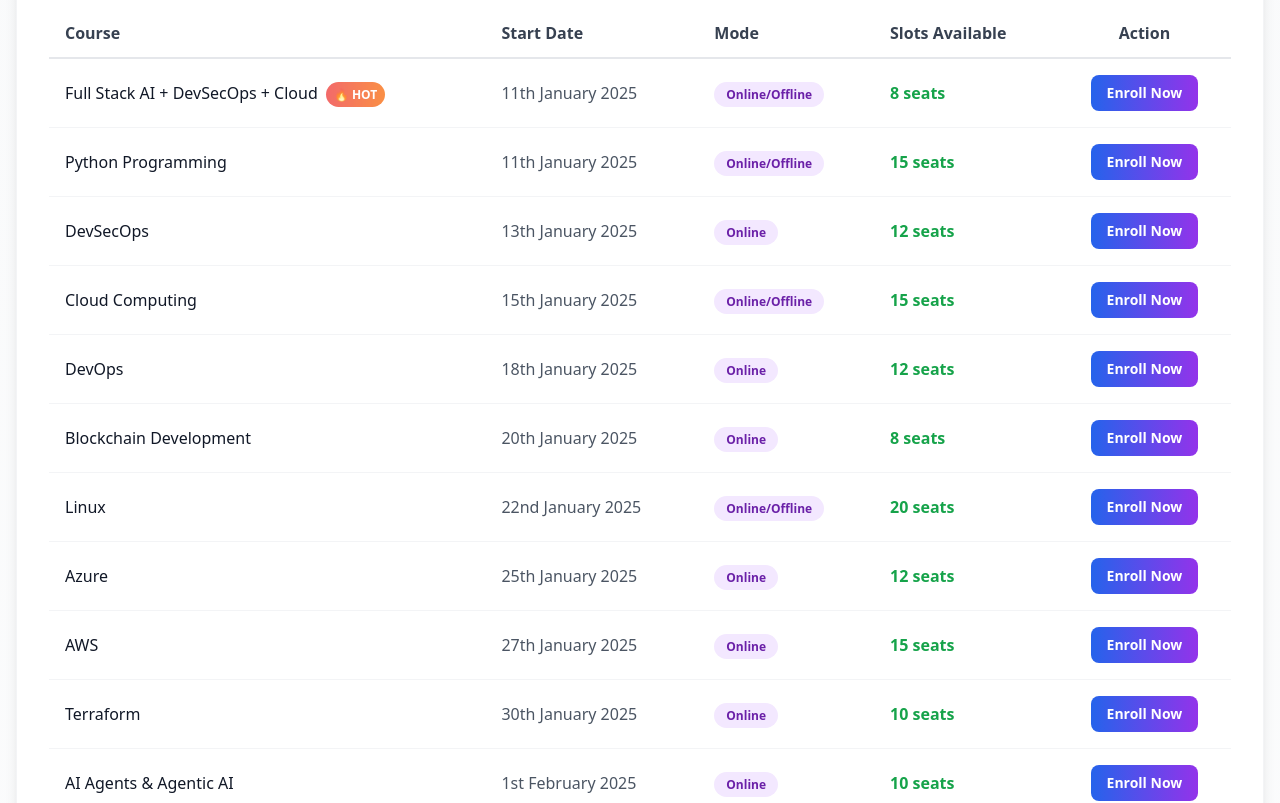
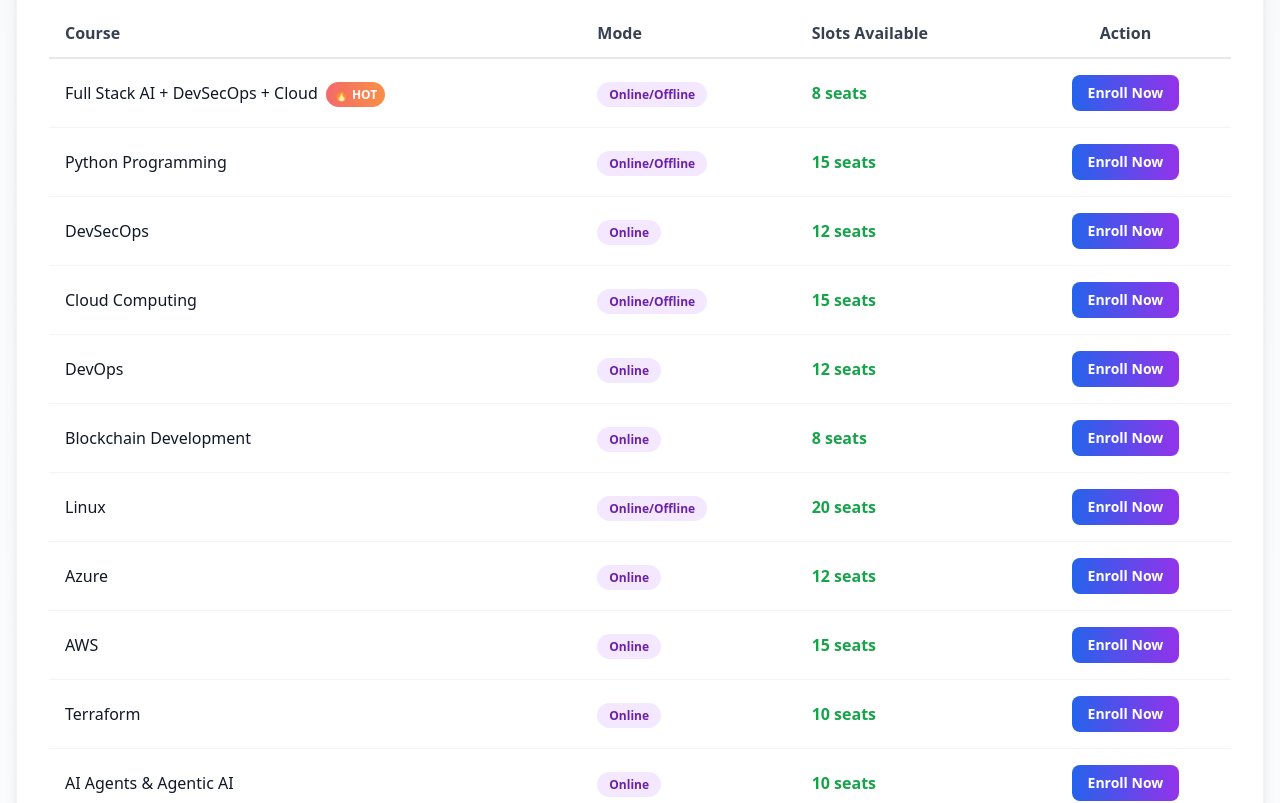
Before and after one commit to miracl-in/miracl-in.github.io, a Next.js app: page /courses in a window 1280 px wide. Shown: the part 420-1223 px from the top of the page. Built offline with nearby package versions, Linux system fonts and the light colour scheme.

Commit message:
Update page.tsx

```diff
--- a/app/courses/page.tsx
+++ b/app/courses/page.tsx
@@ -1,20 +1,20 @@
 import { siteConfig } from '@/app/config'
 
 const upcomingBatches = [
-  { course: "Full Stack AI + DevSecOps + Cloud", startDate: "11th January 2025", slots: 8, mode: "Online/Offline" },
-  { course: "Python Programming", startDate: "11th January 2025", slots: 15, mode: "Online/Offline" },
-  { course: "DevSecOps", startDate: "13th January 2025", slots: 12, mode: "Online" },
-  { course: "Cloud Computing", startDate: "15th January 2025", slots: 15, mode: "Online/Offline" },
-  { course: "DevOps", startDate: "18th January 2025", slots: 12, mode: "Online" },
-  { course: "Blockchain Development", startDate: "20th January 2025", slots: 8, mode: "Online" },
-  { course: "Linux", startDate: "22nd January 2025", slots: 20, mode: "Online/Offline" },
-  { course: "Azure", startDate: "25th January 2025", slots: 12, mode: "Online" },
-  { course: "AWS", startDate: "27th January 2025", slots: 15, mode: "Online" },
-  { course: "Terraform", startDate: "30th January 2025", slots: 10, mode: "Online" },
-  { course: "AI Agents & Agentic AI", startDate: "1st February 2025", slots: 10, mode: "Online" },
-  { course: "Data Engineering", startDate: "8th January 2025", slots: 12, mode: "Online/Offline" },
-  { course: "Observability (OpenSearch/ELK)", startDate: "12th January 2025", slots: 10, mode: "Online" },
-  { course: "Ethical Hacking", startDate: "15th January 2025", slots: 15, mode: "Online/Offline" }
+  { course: "Full Stack AI + DevSecOps + Cloud", slots: 8, mode: "Online/Offline" },
+  { course: "Python Programming", slots: 15, mode: "Online/Offline" },
+  { course: "DevSecOps", slots: 12, mode: "Online" },
+  { course: "Cloud Computing", slots: 15, mode: "Online/Offline" },
+  { course: "DevOps", slots: 12, mode: "Online" },
+  { course: "Blockchain Development", slots: 8, mode: "Online" },
+  { course: "Linux", slots: 20, mode: "Online/Offline" },
+  { course: "Azure", slots: 12, mode: "Online" },
+  { course: "AWS", slots: 15, mode: "Online" },
+  { course: "Terraform", slots: 10, mode: "Online" },
+  { course: "AI Agents & Agentic AI", slots: 10, mode: "Online" },
+  { course: "Data Engineering", slots: 12, mode: "Online/Offline" },
+  { course: "Observability (OpenSearch/ELK)", slots: 10, mode: "Online" },
+  { course: "Ethical Hacking", slots: 15, mode: "Online/Offline" }
 ]
 
 const courses = [
@@ -226,7 +226,6 @@ export default function CoursesPage() {
               <thead>
                 <tr className="border-b-2 border-gray-200">
                   <th className="text-left py-3 px-4 font-semibold text-gray-700">Course</th>
-                  <th className="text-left py-3 px-4 font-semibold text-gray-700">Start Date</th>
                   <th className="text-left py-3 px-4 font-semibold text-gray-700">Mode</th>
                   <th className="text-left py-3 px-4 font-semibold text-gray-700">Slots Available</th>
                   <th className="text-center py-3 px-4 font-semibold text-gray-700">Action</th>
@@ -243,7 +242,6 @@ export default function CoursesPage() {
                         </span>
                       )}
                     </td>
-                    <td className="py-4 px-4 text-gray-600">{batch.startDate}</td>
                     <td className="py-4 px-4">
                       <span className="px-3 py-1 bg-purple-100 text-purple-800 text-xs font-semibold rounded-full">
                         {batch.mode}
```
